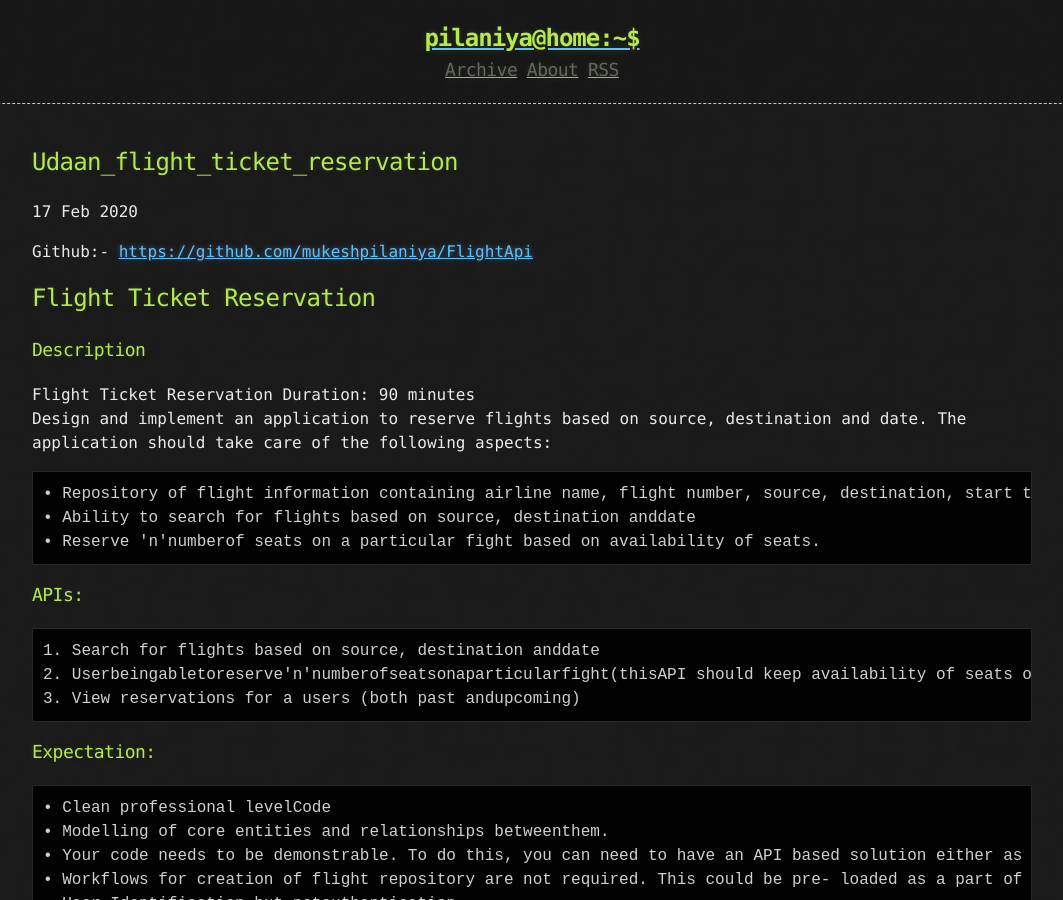
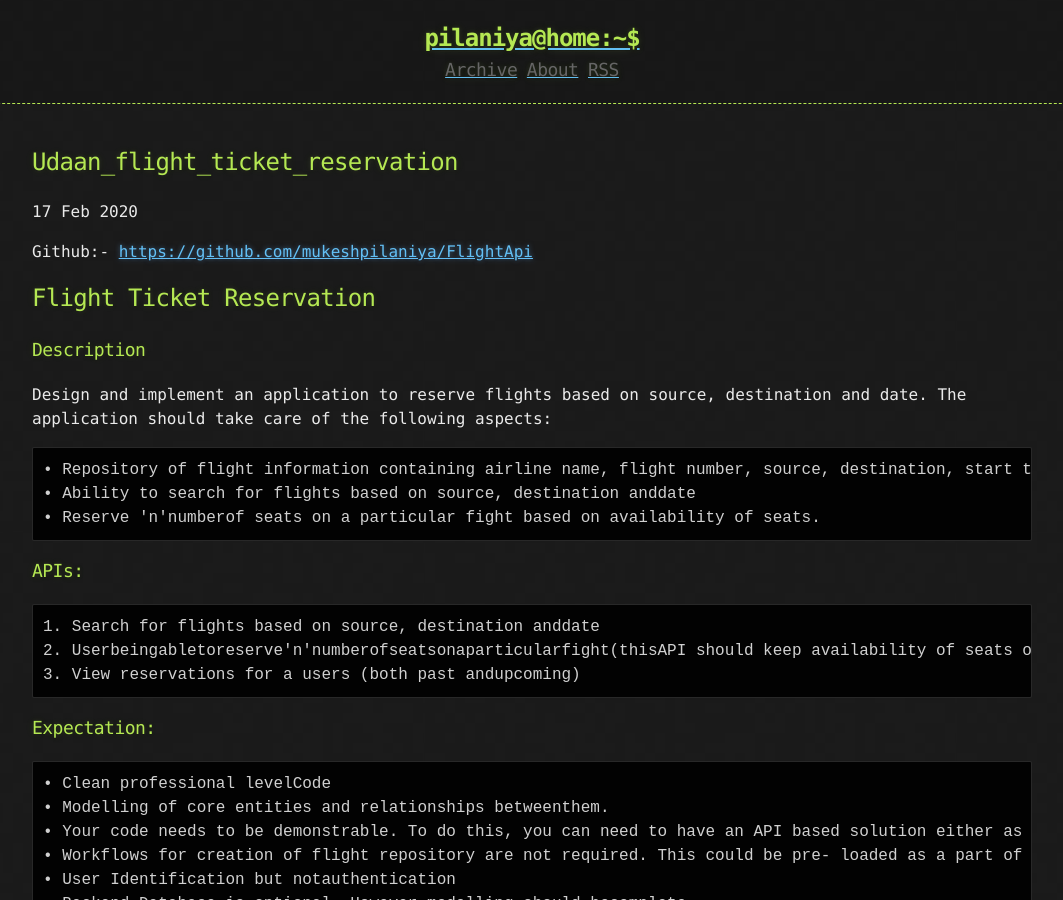
Before and after one commit to mukeshpilaniya/blog, a Jekyll site: the page built from _posts/FlightApi/2020-02-17-Udaan_Flight_Ticket_Reservation.md, in a window 1280 px wide and 900 px high. Shown: the whole window, without its empty margins (108-1171 px from the left). Built offline with Jekyll 4.4.1, drawn with Linux system fonts in a browser that asks for light colours.

Commit message:
Update 2020-02-17-Udaan_Flight_Ticket_Reservation.md

```diff
--- a/_posts/FlightApi/2020-02-17-Udaan_Flight_Ticket_Reservation.md
+++ b/_posts/FlightApi/2020-02-17-Udaan_Flight_Ticket_Reservation.md
@@ -3,7 +3,6 @@ Github:- [https://github.com/mukeshpilaniya/FlightApi](https://github.com/mukesh
 ## Flight Ticket Reservation
 
 ### Description
-Flight Ticket Reservation Duration: 90 minutes <br>
 Design and implement an application to reserve flights based on source, destination and date. The application should take care of the following aspects:
 
     • Repository of flight information containing airline name, flight number, source, destination, start time, end time, frequency (days on which the flight is active), total number of seats in the aircraft(capacity)
```
